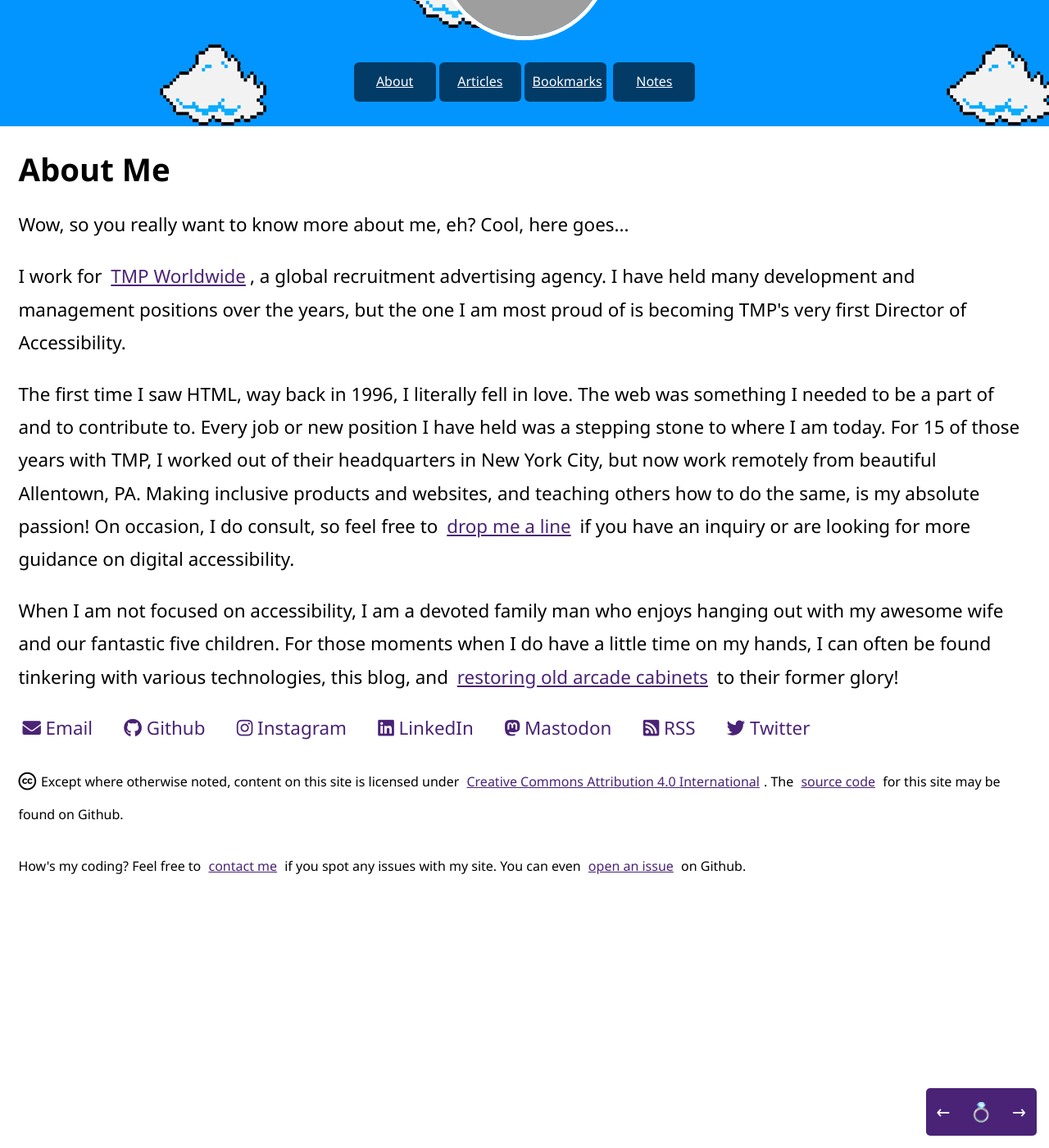
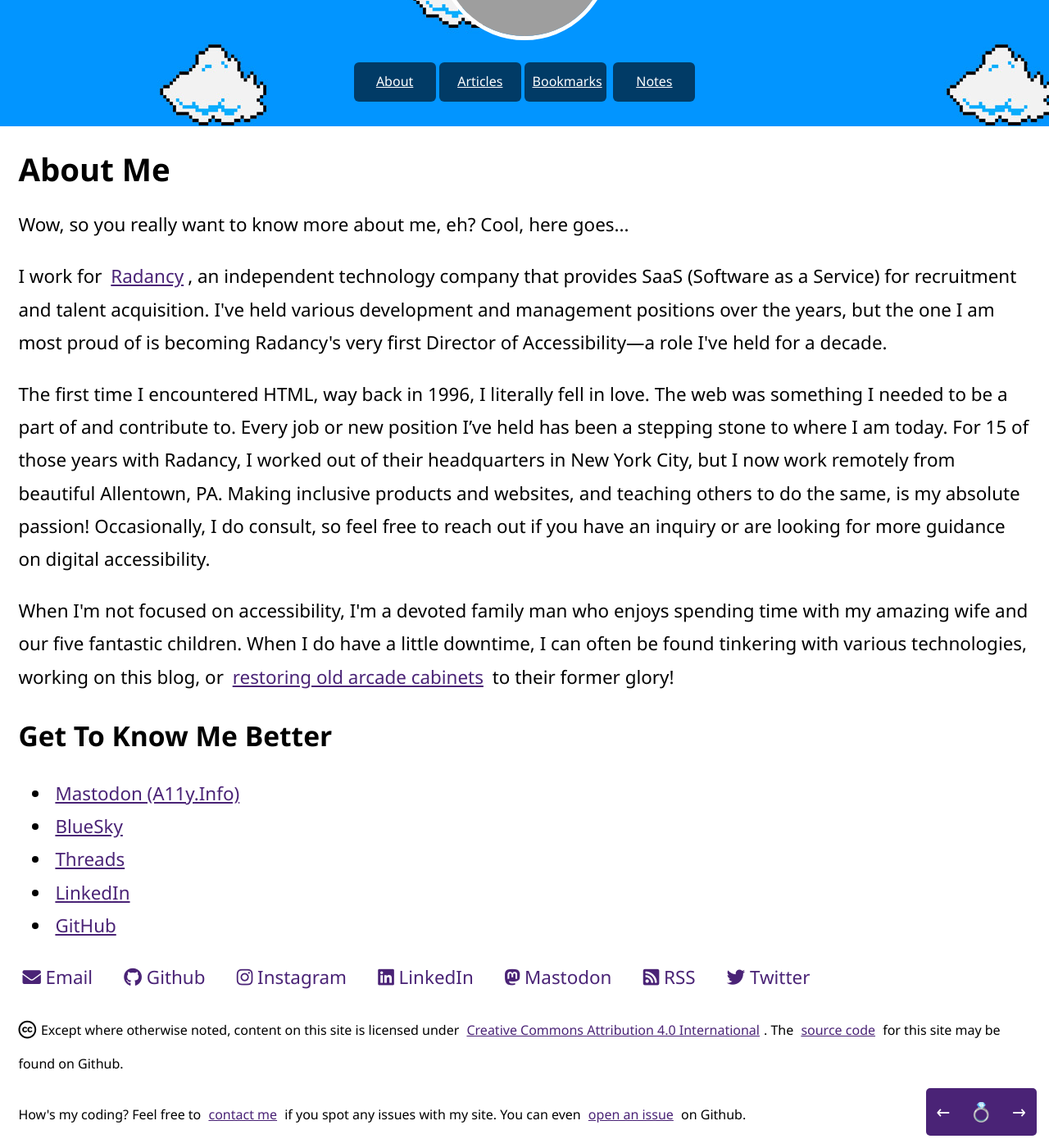
Before and after one commit to michaelspellacy/michaelspellacy.github.io, a Jekyll site: the page built from about-me.html, in a window 1280 px wide and 1400 px high, scrolled down 249 px. Shown: the whole window at 82% size. Built offline with Jekyll 4.4.1, drawn with Linux system fonts in a browser that asks for light colours; nearby versions of some CDN libraries; grey boxes are pictures that could not be loaded.

Commit message:
Update about-me.html

```diff
--- a/about-me.html
+++ b/about-me.html
@@ -4,8 +4,18 @@ title: About Me
 
 <p>Wow, so you really want to know more about me, eh? Cool, here goes...</p>
 
-<p>I work for <a href="https://www.tmp.com/">TMP Worldwide</a>, a global recruitment advertising agency. I have held many development and management positions over the years, but the one I am most proud of is becoming TMP's very first Director of Accessibility.</p>
+<p>I work for <a href="https://radancy.com">Radancy</a>, an independent technology company that provides SaaS (Software as a Service) for recruitment and talent acquisition. I've held various development and management positions over the years, but the one I am most proud of is becoming Radancy's very first Director of Accessibility—a role I've held for a decade.</p>
 
-<p>The first time I saw HTML, way back in 1996, I literally fell in love. The web was something I needed to be a part of and to contribute to. Every job or new position I have held was a stepping stone to where I am today. For 15 of those years with TMP, I worked out of their headquarters in New York City, but now work remotely from beautiful Allentown, PA. Making inclusive products and websites, and teaching others how to do the same, is my absolute passion! On occasion, I do consult, so feel free to <a href="mailto:spell@spellacy.net">drop me a line</a> if you have an inquiry or are looking for more guidance on digital accessibility.</p>
+<p>The first time I encountered HTML, way back in 1996, I literally fell in love. The web was something I needed to be a part of and contribute to. Every job or new position I’ve held has been a stepping stone to where I am today. For 15 of those years with Radancy, I worked out of their headquarters in New York City, but I now work remotely from beautiful Allentown, PA. Making inclusive products and websites, and teaching others to do the same, is my absolute passion! Occasionally, I do consult, so feel free to reach out if you have an inquiry or are looking for more guidance on digital accessibility.</p>
 
-<p>When I am not focused on accessibility, I am a devoted family man who enjoys hanging out with my awesome wife and our fantastic five children. For those moments when I do have a little time on my hands, I can often be found tinkering with various technologies, this blog, and <a href="{% link arcade.html %}">restoring old arcade cabinets</a> to their former glory!</p>
+<p>When I'm not focused on accessibility, I'm a devoted family man who enjoys spending time with my amazing wife and our five fantastic children. When I do have a little downtime, I can often be found tinkering with various technologies, working on this blog, or <a href="{% link arcade.html %}">restoring old arcade cabinets</a> to their former glory!</p>
+
+<h2>Get To Know Me Better</h2>
+
+<ul>
+	<li><a href="https://a11y.info/@spellacy">Mastodon (A11y.Info)</a></li>
+	<li><a href="https://bsky.app/profile/michaelspellacy.com">BlueSky</a></li>
+	<li><a href="https://www.threads.net/@michael.spellacy">Threads</a></li>
+	<li><a href="https://www.linkedin.com/in/spellacy">LinkedIn</a></li>
+	<li><a href="https://github.com/michaelspellacy">GitHub</a></li>
+</ul>
```
